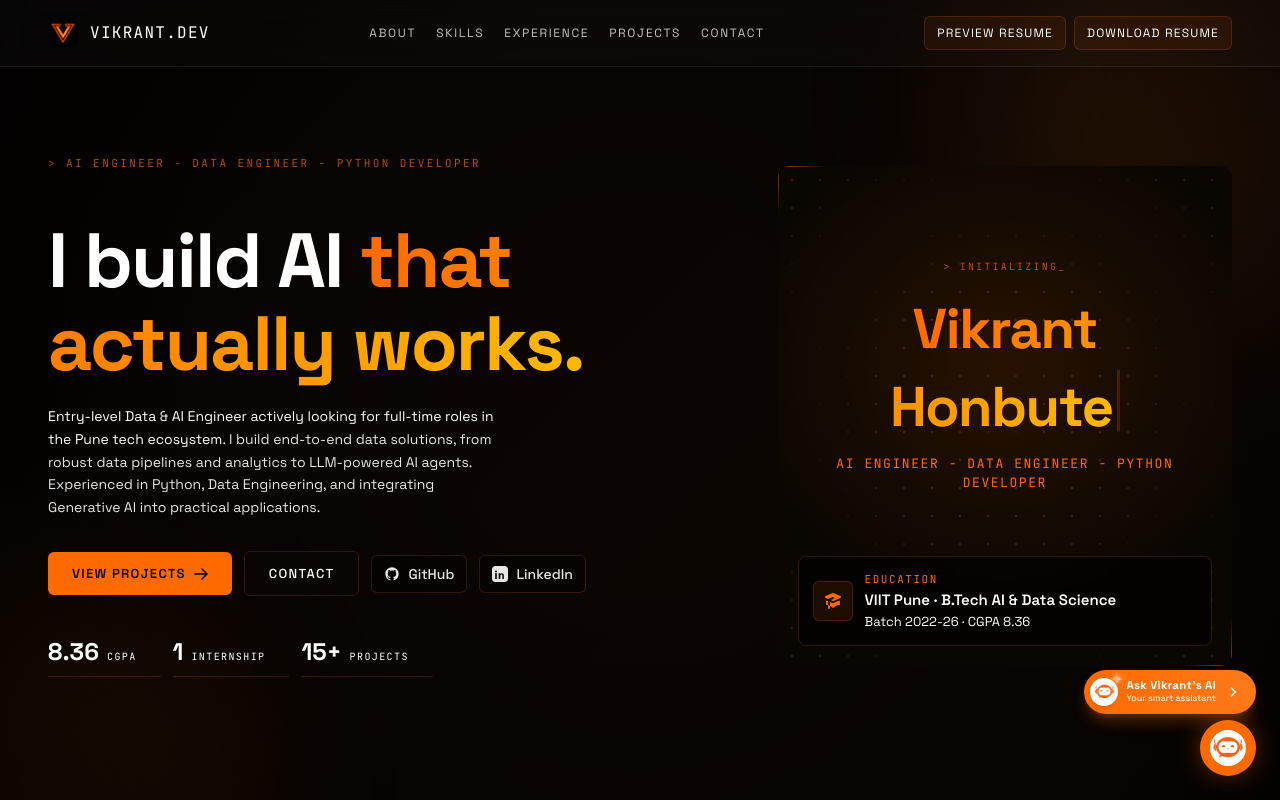
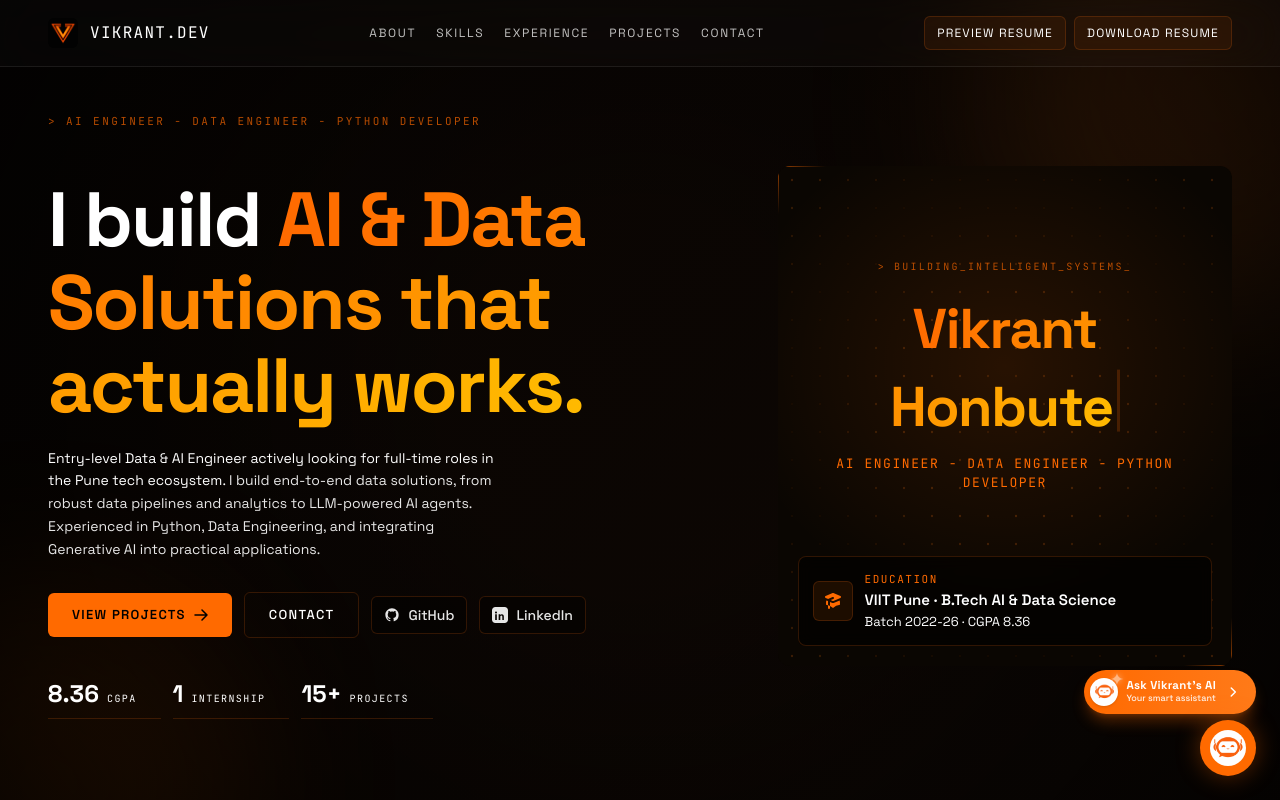
Before and after one commit to vikrant-honbute/PORTFOLIO_VIKRANT.DEV, a Next.js app: page / in a window 1280 px wide. Shown: the top 800 px of the page. Built offline with nearby package versions, Linux system fonts and the light colour scheme.

Commit message:
feat: initialize profile data and HeroSection UI component

```diff
--- a/src/data/profile.ts
+++ b/src/data/profile.ts
@@ -8,8 +8,8 @@ export const profile = {
   brand: "VIKRANT.DEV",
   terminalLine: "> vikrant@ai:~$ initializing portfolio",
   roleLine: "AI ENGINEER - DATA ENGINEER - PYTHON DEVELOPER",
-  headingPrimary: "I build AI",
-  headingAccent: "that actually works.",
+  headingPrimary: "I build",
+  headingAccent: "AI & Data Solutions that actually works.",
   resumePreviewUrl:
     "https://drive.google.com/file/d/1PwNDfDqg3x2SPq5YxKDY51_rwaXGoEJv/preview",
   resumeDownloadUrl:
--- a/src/sections/HeroSection.tsx
+++ b/src/sections/HeroSection.tsx
@@ -34,7 +34,7 @@ function NameTypingBlock() {
     <div className="flex flex-col items-center justify-center px-6 py-10 text-center">
       {/* Eyebrow */}
       <p className="font-mono-ui text-[10px] uppercase tracking-[0.22em] text-[var(--primary-accent)]/70">
-        &gt; initializing_
+        &gt; BUILDING_INTELLIGENT_SYSTEMS_
       </p>
 
       {/* Name */}
```
